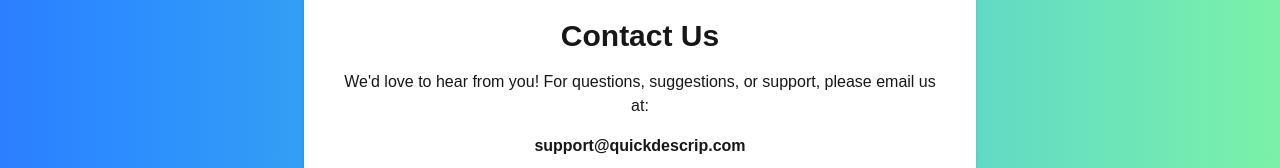
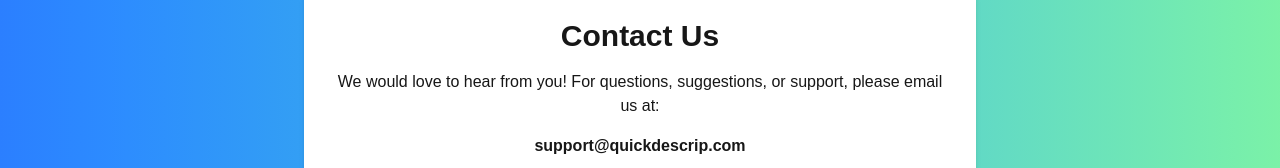
Before and after one commit to neymahs/quickdescrip, a Next.js app: page /contact in a window 1280 px wide. Shown: the part 352-520 px from the top of the page. Built offline with nearby package versions, Linux system fonts and the light colour scheme.

Commit message:
Fix unescaped single quote in contact page

```diff
--- a/src/app/contact/page.tsx
+++ b/src/app/contact/page.tsx
@@ -4,7 +4,7 @@
     <div className="bg-white rounded-xl shadow-md p-8 max-w-2xl w-full text-center">
       <h1 className="text-3xl font-bold mb-4">Contact Us</h1>
       <p className="mb-4">
-        We'd love to hear from you! For questions, suggestions, or support, please email us at:
+        We would love to hear from you! For questions, suggestions, or support, please email us at:
       </p>
       <p className="font-semibold">support@quickdescrip.com</p>
       <p className="mt-4">We usually respond within 24 hours.</p></div>
```
